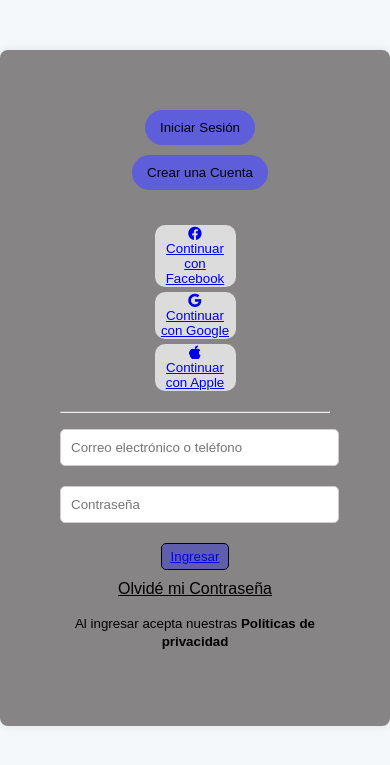
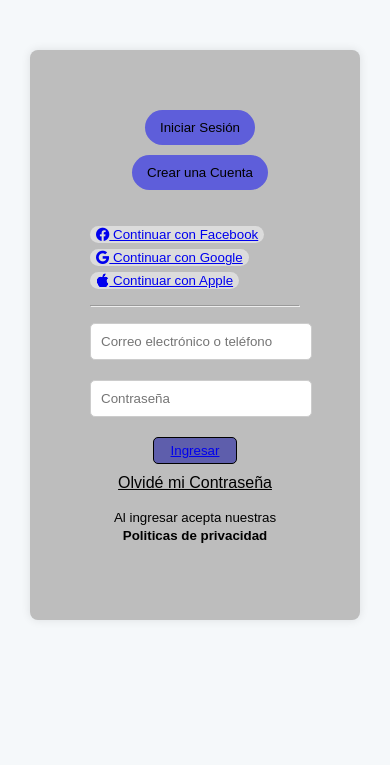
Before and after one commit to MiliBrime/grupo_5_dietetica, a Node server app: page /login in a window 390 px wide. Shown: the top 765 px of the page. Run offline with Node 20, Linux system fonts and the light colour scheme.

Commit message:
agregue nodemon
y estoy haciendo mi codigo mas responsive y tratando de terminarlo

```diff
--- a/package.json
+++ b/package.json
@@ -4,7 +4,8 @@
   "description": "S P R I N T - 1",
   "main": "app.js",
   "scripts": {
-    "test": "node src/app.js"
+    "start": "node src/app.js",
+    "test": "nodemon src/app.js"
   },
   "repository": {
     "type": "git",
@@ -17,6 +18,7 @@
   },
   "homepage": "https://github.com/MiliBrime/grupo_5_nombre#readme",
   "dependencies": {
-    "express": "^4.18.2"
+    "express": "^4.18.2",
+    "nodemon": "^3.0.2"
   }
 }
--- a/public/css/style.css
+++ b/public/css/style.css
@@ -7,8 +7,8 @@
 
 main {
     max-width: 400px;
-    margin: 50px auto;
-    background-color: rgb(134, 132, 132);
+    margin: 50px 30px ;
+    background-color: rgb(189, 189, 189);
     padding: 60px;
     border-radius: 8px;
     box-shadow: 0 0 10px rgba(0, 0, 0, 0.1);
@@ -39,11 +39,11 @@
     flex-direction: column;
     align-items: center;
     justify-content: space-between;
-    margin-bottom: 20px;
+
 }
 
 .redes-sociales {
-    width: 30%;
+    width: 100%;
     padding: 5px 0 0 0;
 }
 
@@ -78,11 +78,12 @@
 .input2{
     margin: auto;
     display: block;
-    width: 25%;
+    width: 40%;
     padding: 5px;
     border: 1px solid rgb(0, 0, 0);
     background-color: rgb(94, 94, 172);
     border-radius: 5px;
+
 }
 
 .contraseña a {
```
Also changed, not shown: 1 other file.
